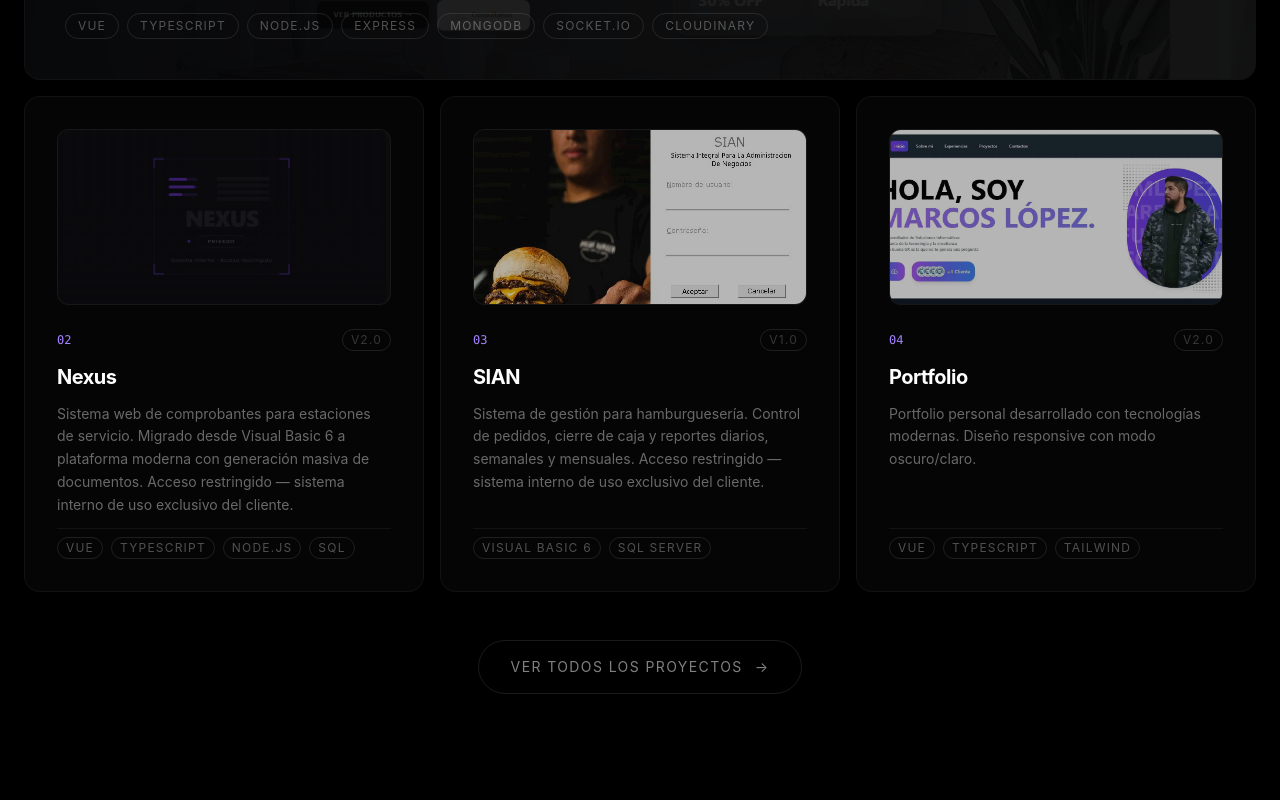
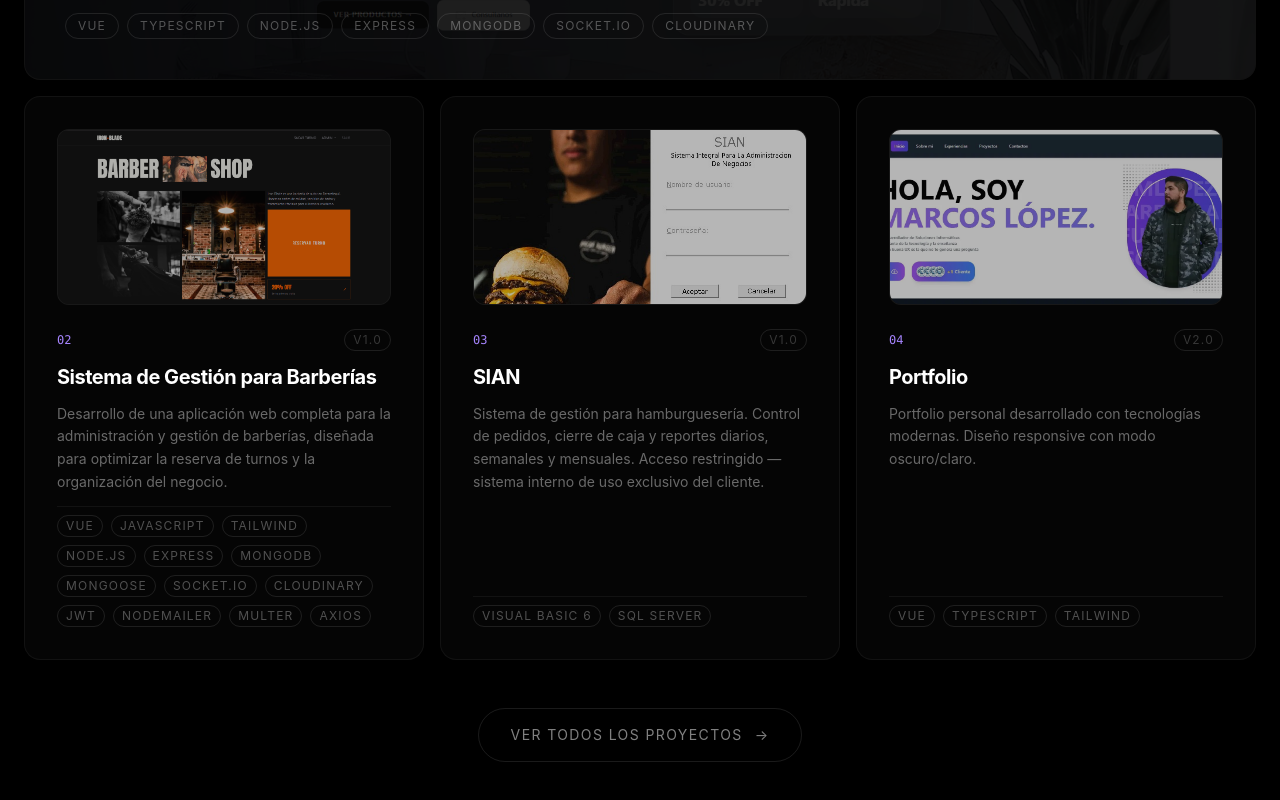
Before and after one commit to vibraniumCode/VC-WebSite, a Vue app: page / in a window 1280 px wide. Shown: the part 2401-3201 px from the top of the page. Built offline with nearby package versions, Linux system fonts and the light colour scheme.

Commit message:
agregamos nuevo proyecto terminado

```diff
--- a/src/components/sections/ProjectsSection.vue
+++ b/src/components/sections/ProjectsSection.vue
@@ -5,8 +5,7 @@ import byAmelieImg from "@/assets/projects/byAmelie.png";
 import portfolioImg from "@/assets/projects/portfolioImg.png";
 import nexusImg from "@/assets/projects/nexusImg.png";
 import sianImg from "@/assets/projects/sianImg.jpeg";
-
-
+import barberImg from "@/assets/projects/barberImg.png";
 
 const router = useRouter();
 const hoveredIndex = ref<number | null>(null);
@@ -46,13 +45,27 @@ const featuredProjects: Project[] = [
   },
   {
     number: "02",
-    name: "Nexus",
-    version: "v2.0",
+    name: "Sistema de Gestión para Barberías",
+    version: "v1.0",
     description:
-      "Sistema web de comprobantes para estaciones de servicio. Migrado desde Visual Basic 6 a plataforma moderna con generación masiva de documentos. Acceso restringido — sistema interno de uso exclusivo del cliente.",
-    tags: ["Vue", "TypeScript", "Node.js", "SQL"],
-    image: nexusImg, // reemplazá con: nexusImg
-    link: null,
+      "Desarrollo de una aplicación web completa para la administración y gestión de barberías, diseñada para optimizar la reserva de turnos y la organización del negocio.",
+    tags: [
+      "Vue",
+      "JavaScript",
+      "Tailwind",
+      "Node.js",
+      "Express",
+      "MongoDB",
+      "Mongoose",
+      "Socket.io",
+      "Cloudinary",
+      "JWT",
+      "Nodemailer",
+      "Multer",
+      "Axios",
+    ],
+    image: barberImg, // reemplazá con: barberImg
+    link: "https://barber-frontend-gray.vercel.app/",
     featured: false,
   },
   {
--- a/src/views/ProjectsView.vue
+++ b/src/views/ProjectsView.vue
@@ -5,6 +5,7 @@ import portfolioImg from "@/assets/projects/portfolioImg.png";
 import nexusImg from "@/assets/projects/nexusImg.png";
 import sianImg from "@/assets/projects/sianImg.jpeg";
 import sappImg from "@/assets/projects/sappImg.png";
+import barberImg from "@/assets/projects/barberImg.png";
 
 interface Project {
   id: number;
@@ -55,15 +56,29 @@ const allProjects: Project[] = [
   {
     id: 2,
     number: "02",
-    name: "Nexus",
-    version: "v2.0",
-    year: "2024",
+    name: "Sistema de Gestión para Barberías",
+    version: "v1.0",
+    year: "2026",
     description:
-      "Sistema web de comprobantes para estaciones de servicio. Migrado desde Visual Basic 6 a plataforma moderna con generación masiva de documentos. Acceso restringido — sistema interno de uso exclusivo del cliente.",
-    tags: ["Vue", "TypeScript", "Node.js", "SQL"],
+      "Desarrollo de una aplicación web completa para la administración y gestión de barberías, diseñada para optimizar la reserva de turnos y la organización del negocio.",
+    tags: [
+      "Vue",
+      "JavaScript",
+      "Tailwind",
+      "Node.js",
+      "Express",
+      "MongoDB",
+      "Mongoose",
+      "Socket.io",
+      "Cloudinary",
+      "JWT",
+      "Nodemailer",
+      "Multer",
+      "Axios",
+    ],
     category: "web",
-    image: nexusImg,
-    link: null,
+    image: barberImg,
+    link: "https://barber-frontend-gray.vercel.app/",
     featured: false,
     status: "en uso",
   },
@@ -112,7 +127,21 @@ const allProjects: Project[] = [
     featured: false,
     status: "en uso",
   },
-  // Agregá más proyectos acá con la misma estructura ↑
+  {
+    id: 6,
+    number: "06",
+    name: "Nexus",
+    version: "v2.0",
+    year: "2024",
+    description:
+      "Sistema web de comprobantes para estaciones de servicio. Migrado desde Visual Basic 6 a plataforma moderna con generación masiva de documentos. Acceso restringido — sistema interno de uso exclusivo del cliente.",
+    tags: ["Vue", "TypeScript", "Node.js", "SQL"],
+    category: "web",
+    image: nexusImg,
+    link: null,
+    featured: false,
+    status: "en uso",
+  },
 ];
 
 // ── Filtros ──
```
Also changed, not shown: src/assets/projects/barberImg.png (added).
